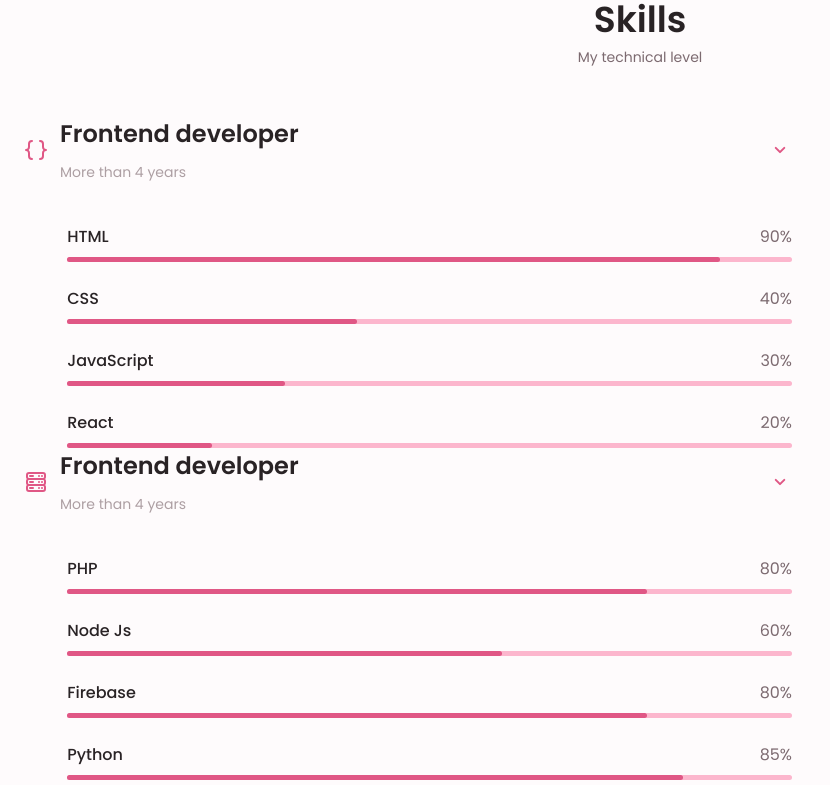
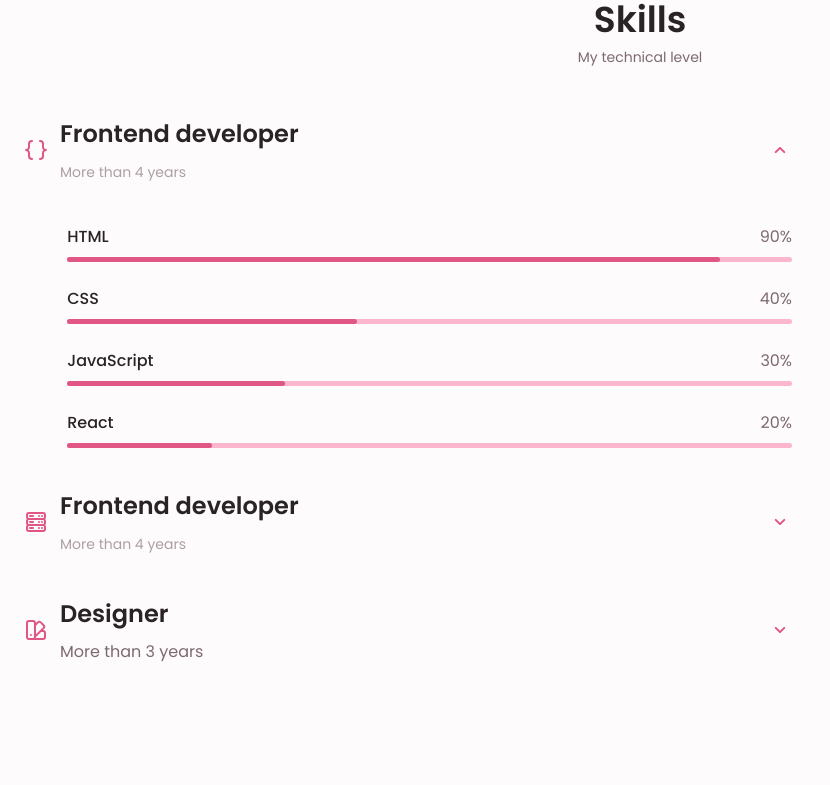
Before and after one commit to OfwaTwa/Portafolio2.0, a React (Vite) app: page / in a window 1280 px wide. Shown: the part 1200-1985 px from the top of the page, without its empty margins (0-830 px from the left). Built offline with nearby package versions, Linux system fonts and the light colour scheme.

Commit message:
Skills actualización del useState

```diff
--- a/src/componentes/main.jsx
+++ b/src/componentes/main.jsx
@@ -16,8 +16,19 @@ import {
 } from "@iconscout/react-unicons";
 import download from "../archivos/Curriculum.pdf";
 import image from "../imagenes/power.webp";
+import { useState } from "react";
 
 const Main = (props) => {
+  const [open, setOpen] = useState(false);
+
+  const onClick = () => {
+    if(open === false){
+      setOpen(true);
+    } else{
+      setOpen(false);
+    }
+  }
+
   return (
     <>
       <main className="main">
@@ -115,7 +126,7 @@ const Main = (props) => {
           <div className="skills__container container grid">
             <div>
               {/* Skills 1 */}
-              <div className="skills__content">
+              <div className="skills__content skills__open">
                 <div className="skills__header">
                   <UilBracketsCurly className="skills__icon"/>
                   <div>
@@ -168,7 +179,7 @@ const Main = (props) => {
                 </div>
               </div>
               {/* skills 2 */}
-              <div className="skills__content">
+              <div className="skills__content skills__close">
                 <div className="skills__header">
                   <UilServer className="skills__icon"/>
                   <div>
@@ -221,7 +232,7 @@ const Main = (props) => {
                 </div>
               </div>
               {/* skills 3 */}
-              <div className="skills__content">
+              <div className="skills__content skills__close">
                 <div className="skills__header">
                   <UilSwatchbook className="skills__icon"/>
                   <div>
--- a/src/index.css
+++ b/src/index.css
@@ -501,6 +501,19 @@ img {
   width: 32%;
 }
 
+.skills__close .skills__list{
+  height: 0;
+  overflow: hidden;
+}
+
+.skills__open .skills__list{
+  height: max-content;
+  margin-bottom: var(--mb-2-5);
+}
+
+.skills__open .skills__arrow{
+  transform: rotate(-180deg);
+}
 
 /*==================== QUALIFICATION ====================*/
 
```
